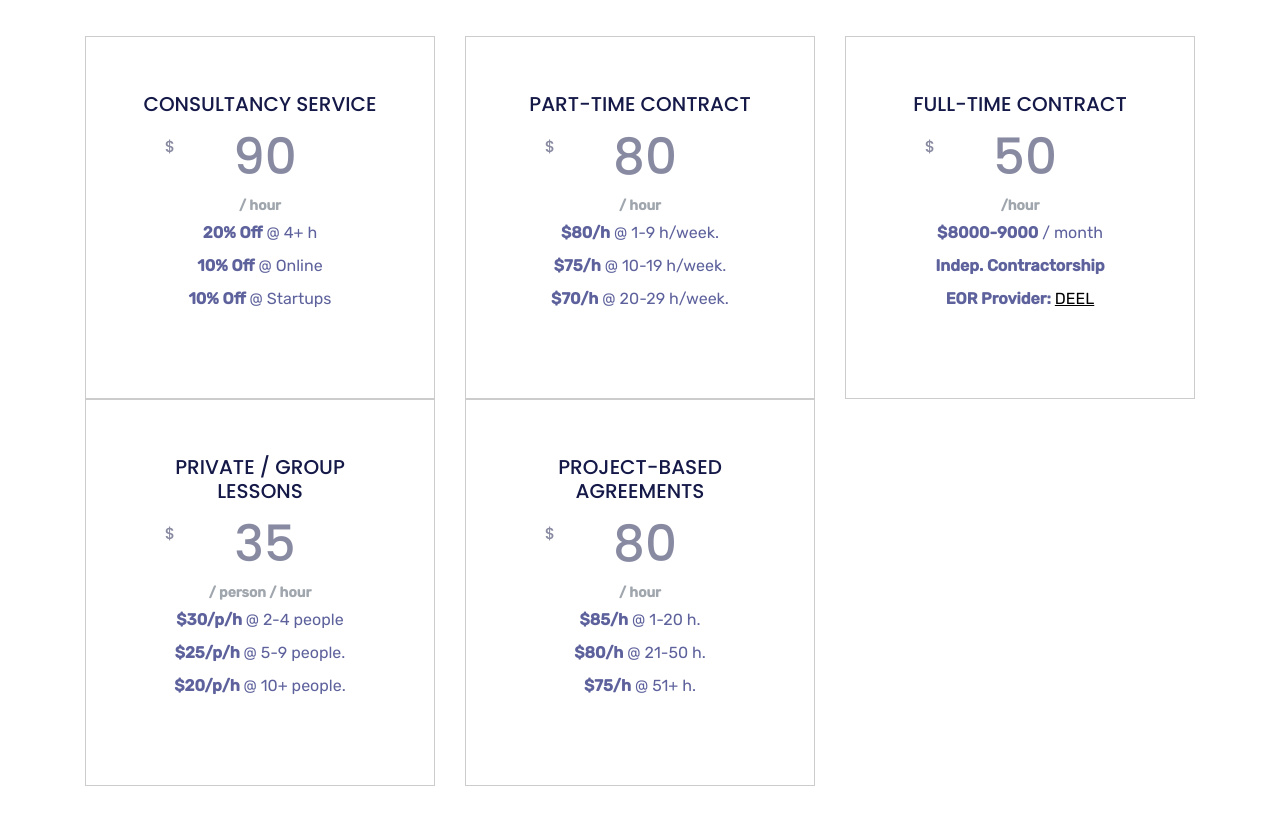
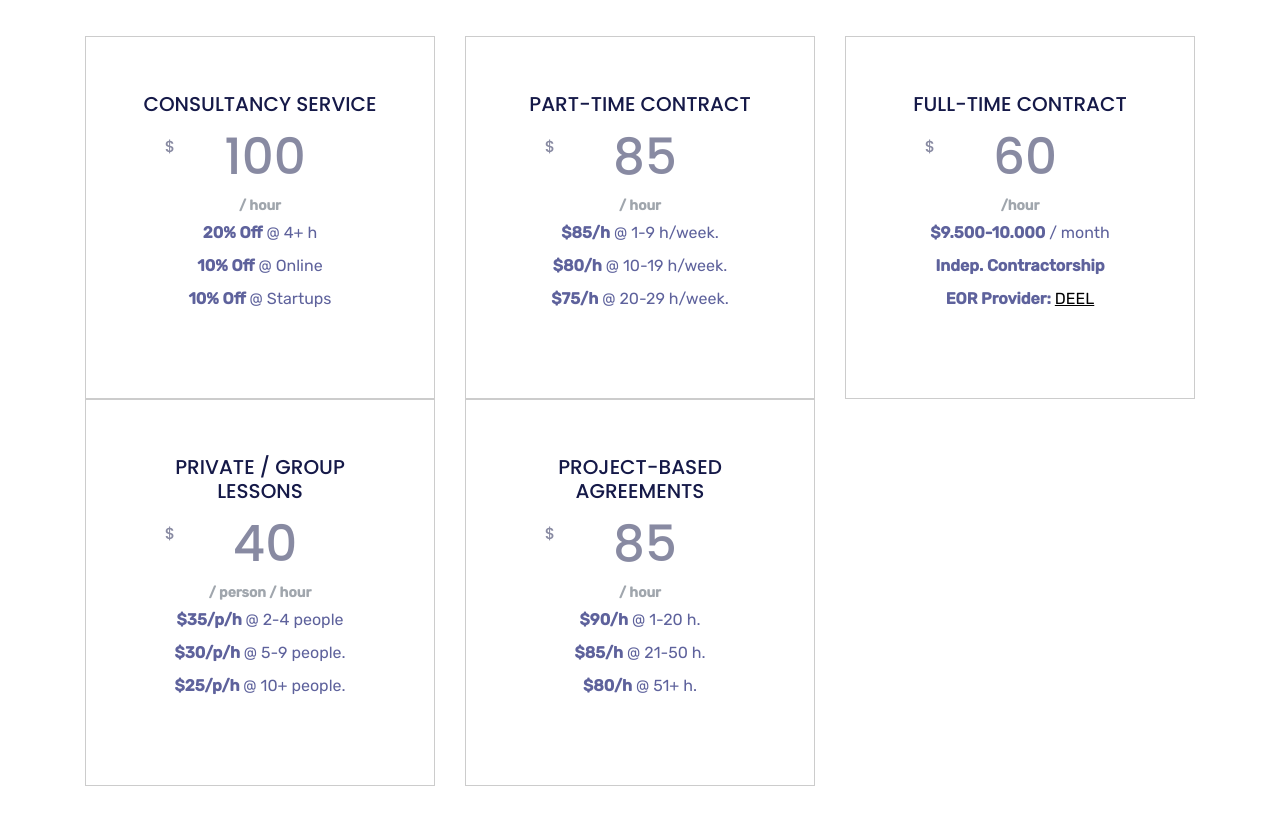
Before and after one commit to egedursun/dursun-consulting-webpage, a plain HTML site: page index.html in a window 1280 px wide. Shown: the part 4780-5605 px from the top of the page. Drawn offline with Linux system fonts and the light colour scheme; files whose address does not match are found by name.

Commit message:
Updated the pricing information.

```diff
--- a/index.html
+++ b/index.html
@@ -516,7 +516,7 @@
             <div class="pricing-table text-center">
               <div class="pricing-details">
                 <h3>Consultancy Service</h3>
-                <h1><span>$</span>90</h1> <strong>/ hour</strong>
+                <h1><span>$</span>100</h1> <strong>/ hour</strong>
                 <ul>
                   <li><strong>20% Off</strong> @ 4+ h</li>
                   <li><strong>10% Off</strong> @ Online</li>
@@ -531,11 +531,11 @@
             <div class="pricing-table text-center">
               <div class="pricing-details">
                 <h3>Part-Time Contract</h3>
-                <h1><span>$</span>80</h1> <strong>/ hour</strong>
+                <h1><span>$</span>85</h1> <strong>/ hour</strong>
                 <ul>
-                  <li><strong>$80/h</strong> @ 1-9 h/week.</li>
-                  <li><strong>$75/h</strong> @ 10-19 h/week.</li>
-                  <li><strong>$70/h</strong> @ 20-29 h/week.</li>
+                  <li><strong>$85/h</strong> @ 1-9 h/week.</li>
+                  <li><strong>$80/h</strong> @ 10-19 h/week.</li>
+                  <li><strong>$75/h</strong> @ 20-29 h/week.</li>
                 </ul>
               </div>
             </div>
@@ -546,9 +546,9 @@
             <div class="pricing-table text-center">
               <div class="pricing-details">
                 <h3>Full-Time Contract</h3>
-                <h1><span>$</span>50</h1> <strong>/hour</strong>
+                <h1><span>$</span>60</h1> <strong>/hour</strong>
                 <ul>
-                  <li><strong>$8000-9000</strong> / month</li>
+                  <li><strong>$9.500-10.000</strong> / month</li>
                   <li><strong>Indep. Contractorship</strong></li>
                   <li><strong>EOR Provider:</strong> <a href="https://letsdeel.com" target="_blank"><u>DEEL</u></a></li>
                 </ul>
@@ -566,11 +566,11 @@
             <div class="pricing-table text-center">
               <div class="pricing-details">
                 <h3>Private / Group Lessons</h3>
-                <h1><span>$</span>35</h1> <strong>/ person / hour</strong>
+                <h1><span>$</span>40</h1> <strong>/ person / hour</strong>
                 <ul>
-                  <li><strong>$30/p/h </strong> @ 2-4 people</li>
-                  <li><strong>$25/p/h </strong> @ 5-9 people.</li>
-                  <li><strong>$20/p/h </strong> @ 10+ people.</li>
+                  <li><strong>$35/p/h </strong> @ 2-4 people</li>
+                  <li><strong>$30/p/h </strong> @ 5-9 people.</li>
+                  <li><strong>$25/p/h </strong> @ 10+ people.</li>
                 </ul>
               </div>
             </div>
@@ -581,11 +581,11 @@
             <div class="pricing-table text-center">
               <div class="pricing-details">
                 <h3>Project-Based Agreements</h3>
-                <h1><span>$</span>80</h1> <strong>/ hour</strong>
+                <h1><span>$</span>85</h1> <strong>/ hour</strong>
                 <ul>
-                  <li><strong>$85/h</strong> @ 1-20 h.</li>
-                  <li><strong>$80/h</strong> @ 21-50 h.</li>
-                  <li><strong>$75/h</strong> @ 51+ h.</li>
+                  <li><strong>$90/h</strong> @ 1-20 h.</li>
+                  <li><strong>$85/h</strong> @ 21-50 h.</li>
+                  <li><strong>$80/h</strong> @ 51+ h.</li>
                 </ul>
               </div>
             </div>
```
